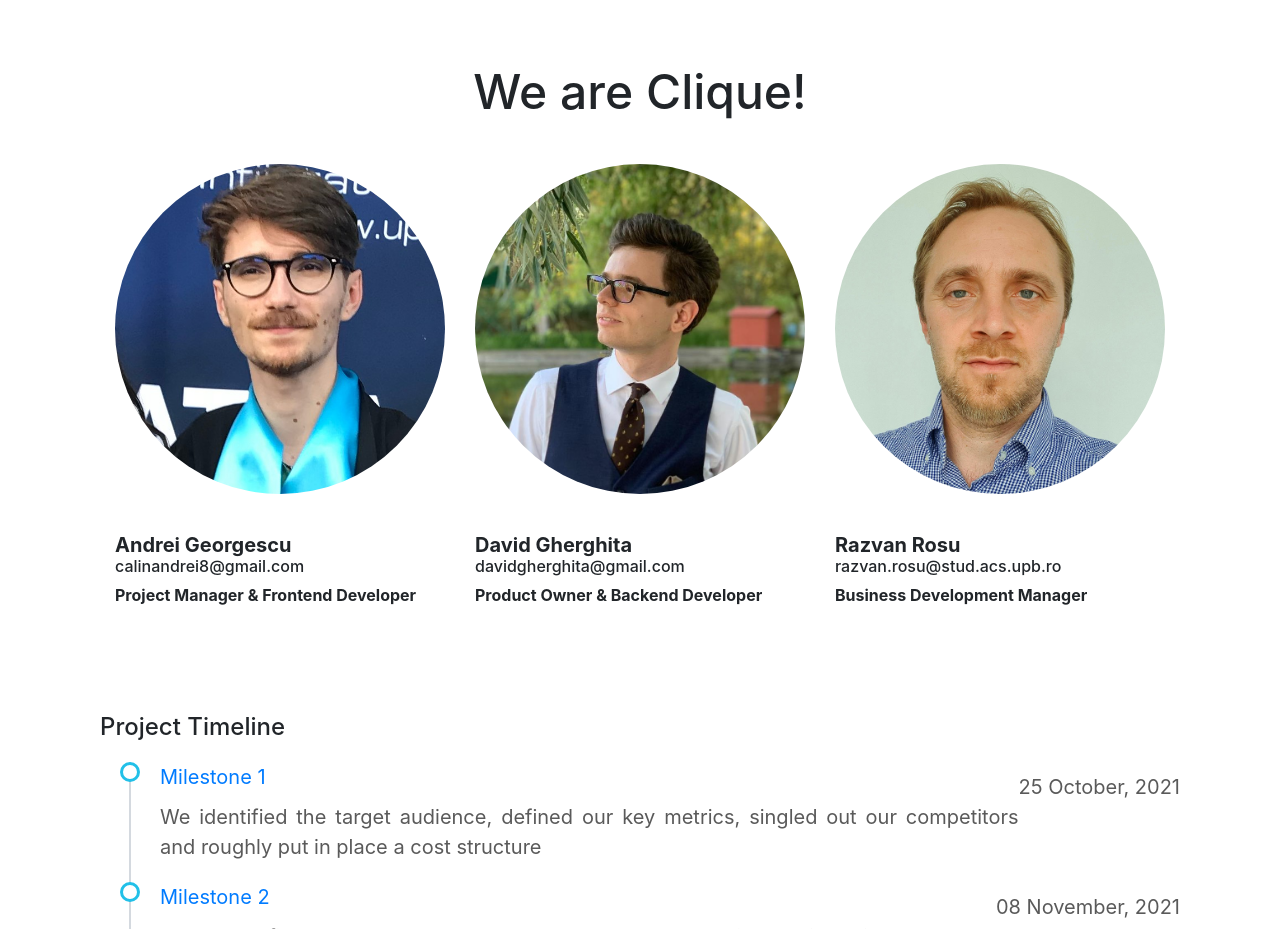
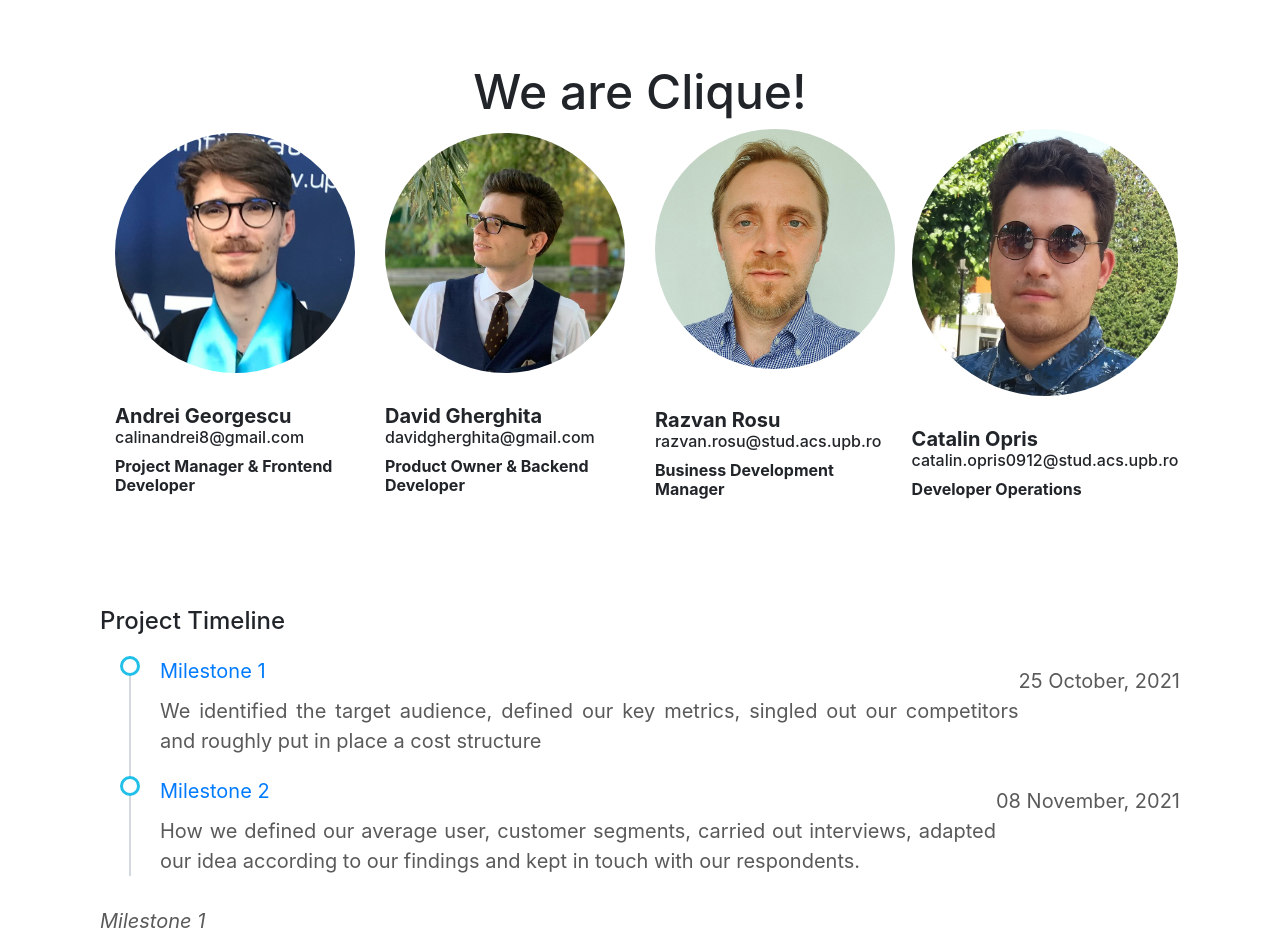
Before and after one commit to andreicalin-georgescu/dss-project, a plain HTML site: page index.html in a window 1280 px wide. Shown: the part 968-1897 px from the top of the page. Drawn offline with Linux system fonts and the light colour scheme.

Commit message:
Add new team member

```diff
--- a/index.html
+++ b/index.html
@@ -84,9 +84,9 @@
 				<div style="padding-bottom: 100px;">
 					<div class="container">
 						<div class="row justify-content-center">
-							<div class="col-lg-4 col-md-4 d-flex align-items-center justify-content-center">
+							<div class="col-lg-3 col-md-3 d-flex align-items-center justify-content-center">
 								<div class="text-centered">
-									<div class="mb-4 d-flex align-items-center justify-content-center">
+									<div class="mb-3 d-flex align-items-center justify-content-center">
 										<img src="images/Pictures-dss/Team/Andrei.jpeg" class="img-fluid" style="border-radius: 50%;">
 									</div>
 									<h5 style="margin-bottom: 0px;"><dt>Andrei Georgescu</dt></h5>
@@ -95,9 +95,9 @@
 								</div>
 							</div>
 
-							<div class="col-lg-4 col-md-4 d-flex align-items-center justify-content-center">
+							<div class="col-lg-3 col-md-3 d-flex align-items-center justify-content-center">
 								<div class="text-centered">
-									<div class="mb-4 d-flex align-items-center justify-content-center">
+									<div class="mb-3 d-flex align-items-center justify-content-center">
 										<img src="images/Pictures-dss/Team/David.jpeg" class="img-fluid" style="border-radius: 50%;">
 									</div>
 									<h5 style="margin-bottom: 0px;"><dt>David Gherghita</dt></h5>
@@ -106,7 +106,7 @@
 								</div>
 							</div>
 
-							<div class="col-lg-4 col-md-4 d-flex align-items-center justify-content-center">
+							<div class="col-lg-3 col-md-3 d-flex align-items-center justify-content-center">
 								<div class="text-centered">
 									<div class="mb-4 d-flex align-items-center justify-content-center">
 										<img src="images/Pictures-dss/Team/Razvan.jpeg" class="img-fluid" style="border-radius: 50%;">
@@ -114,6 +114,17 @@
 									<h5 style="margin-bottom: 0px;"><dt>Razvan Rosu</dt></h5>
 									<h6 style="margin-bottom: 10px;">razvan.rosu@stud.acs.upb.ro</h6>
 									<h6><dt>Business Development Manager</dt></h6>
+								</div>
+							</div>
+
+							<div class="col-lg-3 col-md-3 d-flex align-items-center justify-content-center">
+								<div class="text-centered">
+									<div class="mb-3 d-flex align-items-center justify-content-center">
+										<img src="images/Pictures-dss/Team/Catalin.jpeg" class="img-fluid" style="border-radius: 50%;">
+									</div>
+									<h5 style="margin-bottom: 0px;"><dt>Catalin Opris</dt></h5>
+									<h6 style="margin-bottom: 10px;">catalin.opris0912@stud.acs.upb.ro</h6>
+									<h6><dt>Developer Operations</dt></h6>
 								</div>
 							</div>
 						</div>
```
Also changed, not shown: images/Pictures-dss/Team/Catalin.jpeg (added).
